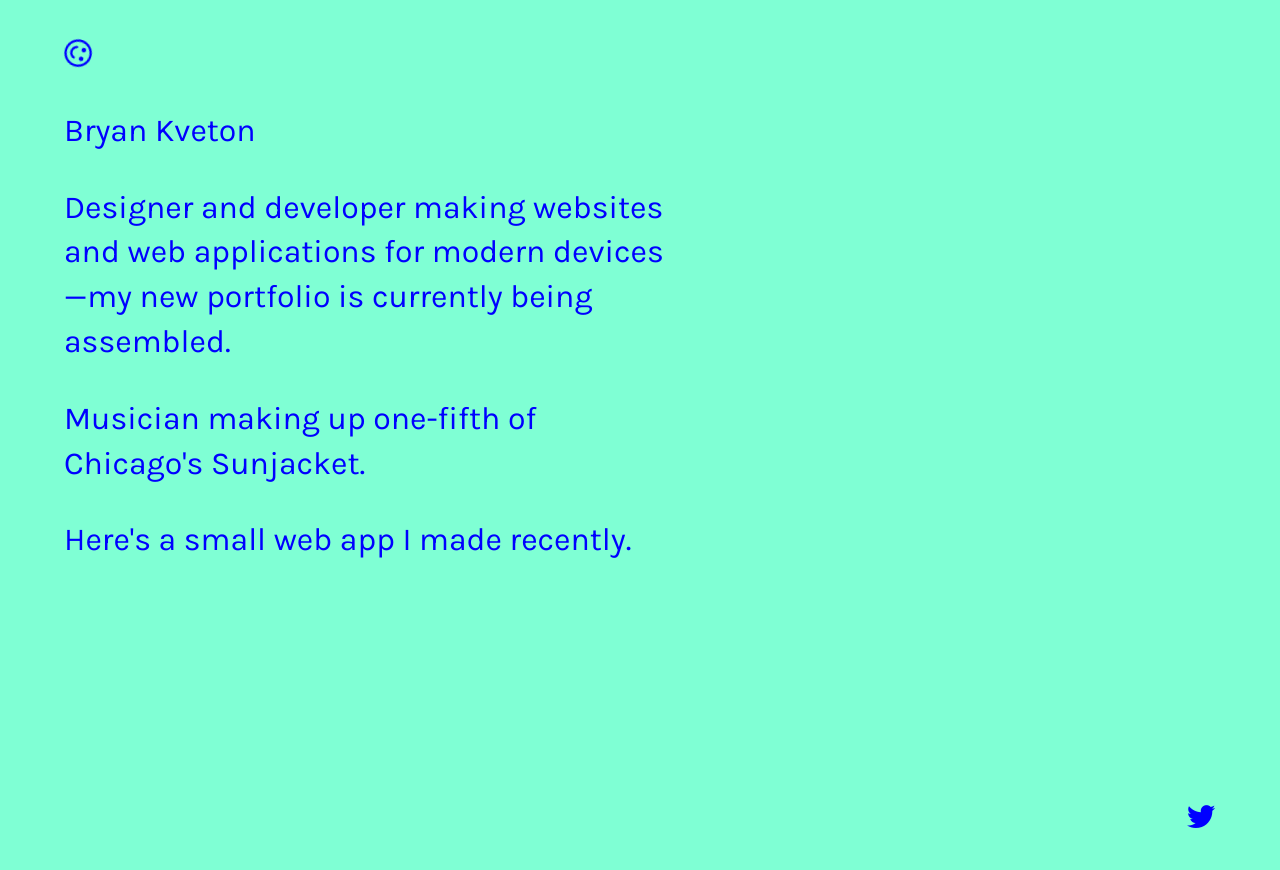
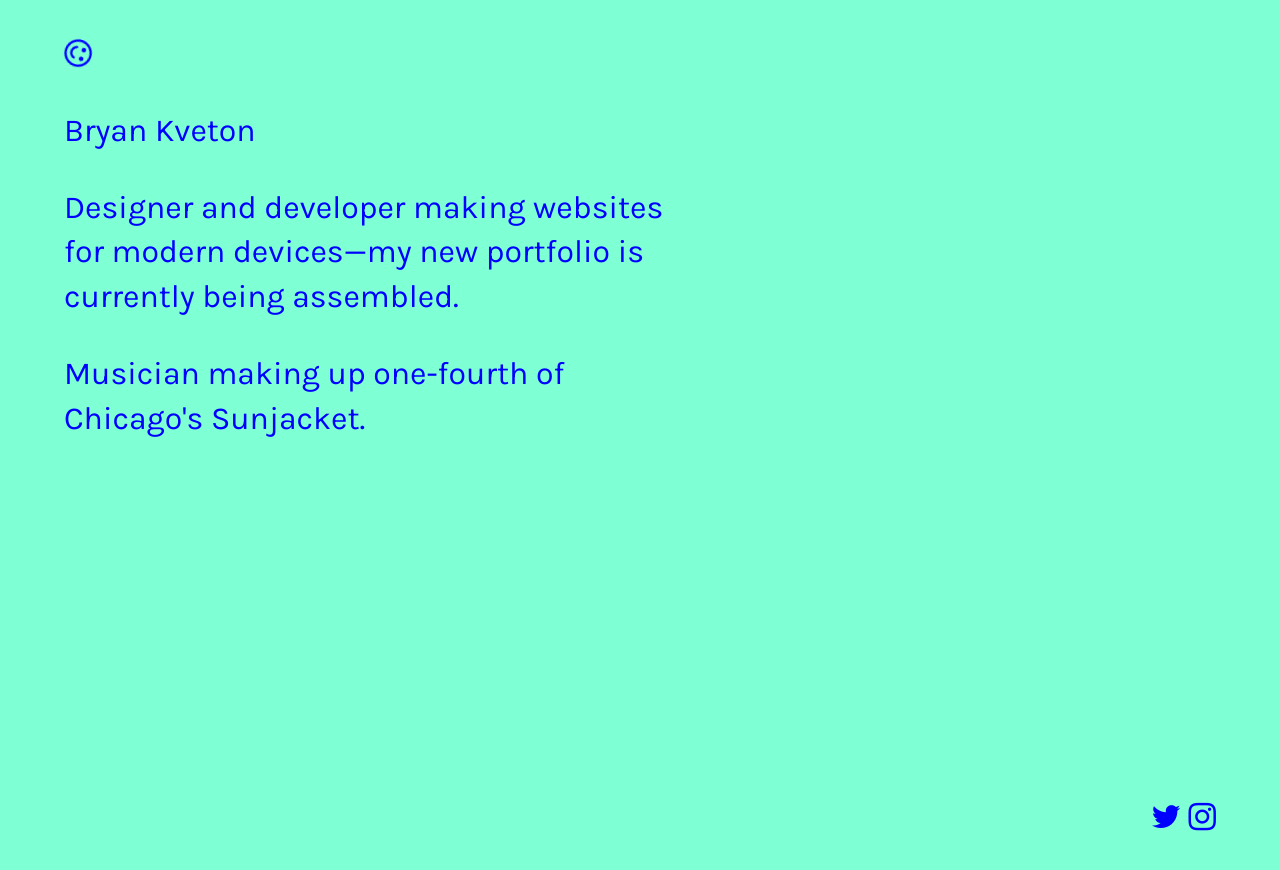
Before and after one commit to brynosaur/brynosaur.github.io, a Jekyll site: the page built from index.html, in a window 1280 px wide. Shown: the top 870 px of the page. Built offline with Jekyll 4.4.1, drawn with Linux system fonts in a browser that asks for light colours; nearby versions of some CDN libraries.

Commit message:
Update copy on home page and add instgram

```diff
--- a/_includes/footer.html
+++ b/_includes/footer.html
@@ -1,3 +1,4 @@
 <footer>
   <a class="twitter" href="http://www.twitter.com/bryankveton"><i class="fa fa-twitter"></i></a>
+  <a class="instagram" href="http://www.instagram.com/bryankveton"><i class="fa fa-instagram"></i></a>
 </footer>
--- a/css/styles.css
+++ b/css/styles.css
@@ -774,6 +774,24 @@ footer {
 }
 
 /* line 28, ../sass/_main.scss */
+.trigger {
+  display: block;
+}
+/* line 30, ../sass/_main.scss */
+.trigger:hover {
+  cursor: w-resize;
+}
+
+/* line 34, ../sass/_main.scss */
+.sunjacket {
+  display: block;
+}
+/* line 36, ../sass/_main.scss */
+.sunjacket:hover {
+  cursor: alias;
+}
+
+/* line 40, ../sass/_main.scss */
 #email {
   text-align: center;
   position: fixed;
@@ -790,12 +808,16 @@ footer {
   -o-transition: -o-transform 350ms ease-out;
   transition: transform 350ms ease-out;
 }
-/* line 40, ../sass/_main.scss */
+/* line 52, ../sass/_main.scss */
+#email:hover {
+  cursor: e-resize;
+}
+/* line 55, ../sass/_main.scss */
 #email p {
   color: white;
 }
 
-/* line 44, ../sass/_main.scss */
+/* line 59, ../sass/_main.scss */
 .closed {
   -webkit-transform: translateX(-100%);
   -moz-transform: translateX(-100%);
@@ -804,14 +826,14 @@ footer {
   transform: translateX(-100%);
 }
 
-/* line 47, ../sass/_main.scss */
+/* line 62, ../sass/_main.scss */
 h1, p {
   line-height: 1.4;
   font-size: 1em;
   font-weight: 700;
 }
 
-/* line 52, ../sass/_main.scss */
+/* line 67, ../sass/_main.scss */
 a {
   text-decoration: none;
   color: blue;
@@ -821,85 +843,85 @@ a {
   transition: color 200ms ease-out;
 }
 
-/* line 57, ../sass/_main.scss */
+/* line 72, ../sass/_main.scss */
 a:hover {
   color: coral;
 }
 
 @media screen and (min-width: 769px) {
-  /* line 61, ../sass/_main.scss */
+  /* line 76, ../sass/_main.scss */
   body {
     font-size: 200%;
   }
 
-  /* line 64, ../sass/_main.scss */
+  /* line 79, ../sass/_main.scss */
   h1, p {
     line-height: 1.4;
     font-size: 1em;
     font-weight: 400;
   }
 
-  /* line 69, ../sass/_main.scss */
+  /* line 84, ../sass/_main.scss */
   .box {
     padding: 0 2em;
   }
 }
-/* line 73, ../sass/_main.scss */
+/* line 88, ../sass/_main.scss */
 .resume-section {
   padding: 1.7em 0;
   border-bottom: 4px solid blue;
 }
-/* line 76, ../sass/_main.scss */
+/* line 91, ../sass/_main.scss */
 .resume-section:last-of-type {
   border-bottom: none;
 }
-/* line 79, ../sass/_main.scss */
+/* line 94, ../sass/_main.scss */
 .resume-section:first-of-type {
   border-top: 4px solid blue;
   margin-top: 2em;
 }
-/* line 83, ../sass/_main.scss */
+/* line 98, ../sass/_main.scss */
 .resume-section h2 {
   font-size: 1em;
   font-weight: 700;
 }
 
-/* line 88, ../sass/_main.scss */
+/* line 103, ../sass/_main.scss */
 .item {
   margin-bottom: 1.7em;
   padding: 0.25em 0;
 }
 
-/* line 92, ../sass/_main.scss */
+/* line 107, ../sass/_main.scss */
 .item:last-of-type {
   margin-bottom: 0.83em;
 }
 
-/* line 95, ../sass/_main.scss */
+/* line 110, ../sass/_main.scss */
 .item h3 {
   font-weight: 700;
 }
 
-/* line 98, ../sass/_main.scss */
+/* line 113, ../sass/_main.scss */
 .item h3, .item h4 {
   margin-top: 0;
   margin-bottom: 0.25em;
 }
 
-/* line 102, ../sass/_main.scss */
+/* line 117, ../sass/_main.scss */
 .item time, .item p {
   font-style: italic;
   margin: 0;
 }
 
-/* line 106, ../sass/_main.scss */
+/* line 121, ../sass/_main.scss */
 .item address {
   font-size: 0.875em;
   line-height: 1.4;
   margin-top: 0.83em;
 }
 
-/* line 111, ../sass/_main.scss */
+/* line 126, ../sass/_main.scss */
 .item ul {
   list-style-type: disc;
   font-size: 0.875em;
@@ -908,22 +930,22 @@ a:hover {
   margin-bottom: 1.7em;
 }
 
-/* line 118, ../sass/_main.scss */
+/* line 133, ../sass/_main.scss */
 .item li {
   font-style: italic;
 }
-/* line 120, ../sass/_main.scss */
+/* line 135, ../sass/_main.scss */
 .item li:before {
   content: \f0e7;
 }
 
-/* line 124, ../sass/_main.scss */
+/* line 139, ../sass/_main.scss */
 .item label {
   color: rgba(0, 0, 0, 0.25);
   margin-left: 0.5em;
 }
 
-/* line 128, ../sass/_main.scss */
+/* line 143, ../sass/_main.scss */
 .hide {
   text-indent: 100%;
   white-space: nowrap;
--- a/index.html
+++ b/index.html
@@ -4,11 +4,10 @@ layout: default
 
 <div id="greeting">
   <div class="box">
-    <p><a class="trigger" href="#">Designer and developer making websites and web applications for modern devices—my new portfolio is currently being assembled.</a></p>
+    <p><a class="trigger" href="#">Designer and developer making websites for modern devices—my new portfolio is currently being assembled.</a></p>
 
-    <p><a href="http://www.sunjacket.net">Musician making up one-fifth of Chicago's Sunjacket.</a></p>
+    <p><a class="sunjacket" href="http://www.sunjacket.net">Musician making up one-fourth of Chicago's Sunjacket.</a></p>
 
-    <p><a href="http://concerts.brynosaur.com">Here's a small web app I made recently.</a></p>
   </div>
 </div>
 
```
Also changed, not shown: sass/_main.scss (+15 -0 lines), 1 other file.
